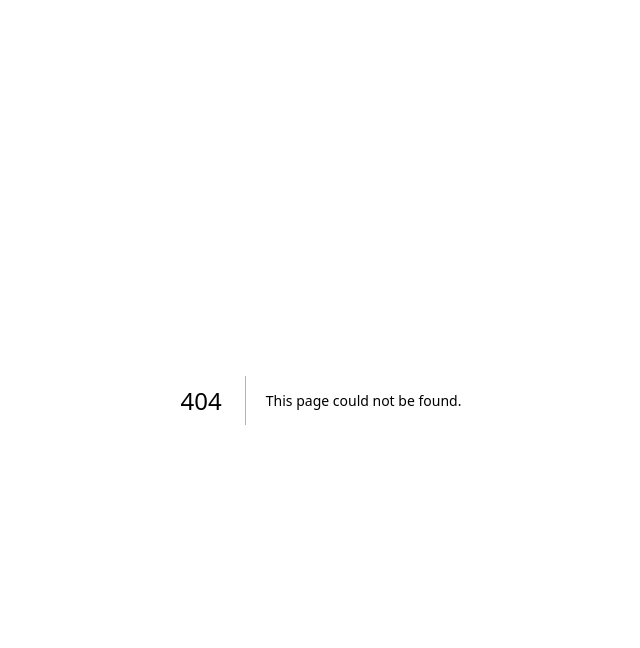
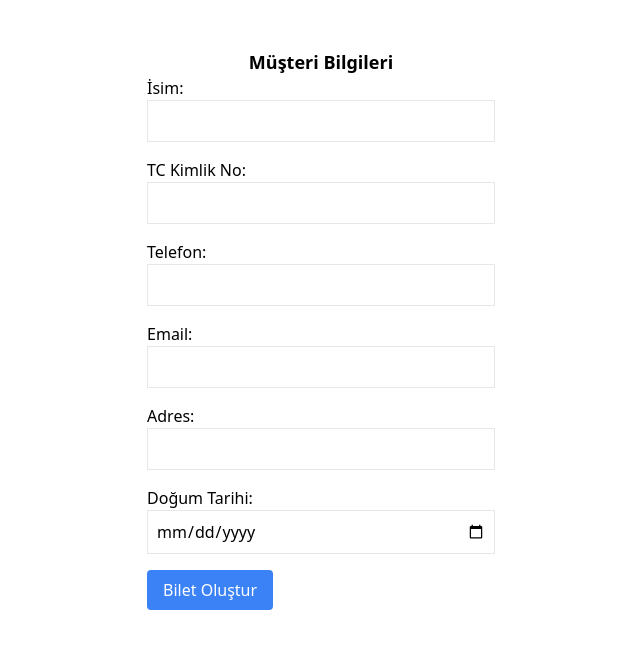
Before and after one commit to esrasevinc/beylikduzu-bilet, a Next.js app: page /form-page in a window 1280 px wide. Before the commit this address had no page. Shown: the top 648 px of the page, without its empty margins (319-959 px from the left). Built offline with nearby package versions, Linux system fonts and the light colour scheme.

Commit message:
activity id'ye göre salon koltukları getirme

```diff
--- /dev/null
+++ b/app/_components/CustomerForm.tsx
@@ -0,0 +1,93 @@
+"use client";
+
+import { useState } from "react";
+import { useRouter } from "next/navigation";
+import agent from "../api/agent";
+
+interface CustomerFormProps {
+  selectedSeatId: string;
+}
+
+const CustomerForm = () => {
+  const [name, setName] = useState("");
+  const [tcNum, setTcNum] = useState("");
+  const [phone, setPhone] = useState("");
+  const [email, setEmail] = useState("");
+  const [address, setAddress] = useState("");
+  const [birthDate, setBirthDate] = useState("");
+  const router = useRouter();
+
+
+  return (
+    <div className="w-full flex flex-col items-center justify-center max-w-7xl px-10 lg:px-20 mx-auto py-12">
+      <h2 className="text-lg font-bold">Müşteri Bilgileri</h2>
+      <form  className="space-y-4 items-center justify-center">
+        <div>
+          <label>İsim:</label>
+          <input
+            type="text"
+            value={name}
+            onChange={(e) => setName(e.target.value)}
+            className="border p-2 w-full"
+            required
+          />
+        </div>
+        <div>
+          <label>TC Kimlik No:</label>
+          <input
+            type="text"
+            value={tcNum}
+            onChange={(e) => setTcNum(e.target.value)}
+            className="border p-2 w-full"
+            required
+          />
+        </div>
+        <div>
+          <label>Telefon:</label>
+          <input
+            type="tel"
+            value={phone}
+            onChange={(e) => setPhone(e.target.value)}
+            className="border p-2 w-full"
+            required
+          />
+        </div>
+        <div>
+          <label>Email:</label>
+          <input
+            type="email"
+            value={email}
+            onChange={(e) => setEmail(e.target.value)}
+            className="border p-2 w-full"
+            required
+          />
+        </div>
+        <div>
+          <label>Adres:</label>
+          <input
+            type="text"
+            value={address}
+            onChange={(e) => setAddress(e.target.value)}
+            className="border p-2 w-full"
+            required
+          />
+        </div>
+        <div>
+          <label>Doğum Tarihi:</label>
+          <input
+            type="date"
+            value={birthDate}
+            onChange={(e) => setBirthDate(e.target.value)}
+            className="border p-2 w-full"
+            required
+          />
+        </div>
+        <button type="submit" className="px-4 py-2 bg-blue-500 text-white rounded">
+          Bilet Oluştur
+        </button>
+      </form>
+    </div>
+  );
+};
+
+export default CustomerForm;
--- a/app/_components/Salon.tsx
+++ b/app/_components/SeatSelection.tsx
@@ -1,19 +1,21 @@
 "use client";
 
-import React, { useEffect, useState } from 'react';
+import React, { act, useEffect, useState } from 'react';
 import Image from 'next/image';
 import { useRouter } from 'next/navigation';
-import screen from '@/app/images/perde.svg';
+import screen from '@/app/public/images/perde.svg';
 import agent from '../api/agent';
 import { EventHall } from '../models/eventHall';
 import { SeatModel } from '../models/seatModel';
 import Seat from './Seat';
+import { Activity } from '../models/activity';
 
-interface EventHallProps {
-  eventHallId: string;
+interface SeatSelectionProps {
+  activityId: string;
 }
 
-const Salon = ({ eventHallId }: EventHallProps) => {
+const SeatSelection = ({ activityId }: SeatSelectionProps) => {
+  const [activity, setActivity] = useState<Activity | null>(null);
   const [eh, setEh] = useState<EventHall | null>(null);
   const [seats, setSeats] = useState<SeatModel[]>([]);
   const [selectedSeat, setSelectedSeat] = useState<SeatModel | null>(null);
@@ -25,20 +27,25 @@ const Salon = ({ eventHallId }: EventHallProps) => {
   }, []);
 
   useEffect(() => {
-    const fetchEventHallDetails = async () => {
+    const fetchSeats = async () => {
       try {
-        const ehDetails = await agent.EventHalls.details(eventHallId);
-        setEh(ehDetails);
+        const activityDetails = await agent.Activities.details(activityId);
+        setActivity(activityDetails);
 
-        const seatList = await agent.Seats.list(eventHallId);
-        setSeats(seatList);
+        if (activityDetails?.eventHallId) {
+          const ehDetails = await agent.EventHalls.details(activityDetails.eventHallId);
+          setEh(ehDetails);
+
+          const seatList = await agent.Seats.list(activityDetails.eventHallId);
+          setSeats(seatList);
+        }
       } catch (error) {
         console.error('Error fetching event hall details or seats:', error);
       }
     };
 
-    fetchEventHallDetails();
-  }, [eventHallId]);
+    fetchSeats();
+  }, [activityId]);
 
   const createSeatingChart = (): (SeatModel | null)[][] => {
     if (!eh) return [];
@@ -63,10 +70,10 @@ const Salon = ({ eventHallId }: EventHallProps) => {
   };
 
   const handleContinue = () => {
-    if (isClient) {
-      router.push('/form-page');
-    }
-  };
+    if (isClient && selectedSeat) {
+      router.push('/form-page')
+     };
+  }
 
   return (
     <div className="py-12">
@@ -118,4 +125,4 @@ const Salon = ({ eventHallId }: EventHallProps) => {
   );
 }
 
-export default Salon;
+export default SeatSelection;
--- a/app/api/agent.ts
+++ b/app/api/agent.ts
@@ -2,6 +2,7 @@ import axios, { AxiosResponse } from "axios";
 import { SeatModel } from "../models/seatModel";
 import { EventHall } from "../models/eventHall";
 import { Ticket } from "../models/ticket";
+import { Activity } from "../models/activity";
 
 axios.defaults.baseURL = 'http://localhost:5000/api';
 
@@ -23,14 +24,19 @@ const Seats = {
   }
 
   const Tickets = {
-    buyTicket: (ticket: Ticket) => requests.post<Ticket>('/tickets',ticket)
+    buyTicket: (ticket: Ticket) => requests.post<Ticket>('/tickets', ticket)
   }
+
+  const Activities = {
+    details: (id: string) => requests.get<Activity>(`/activities/${id}`),
+}
 
 
 const agent = {
     Seats,
     EventHalls,
-    Tickets
+    Tickets,
+    Activities
 }
 
 export default agent;
--- /dev/null
+++ b/app/form-page/page.tsx
@@ -0,0 +1,12 @@
+import React from 'react'
+import CustomerForm from '../_components/CustomerForm'
+
+const page = () => {
+  return (
+    <>
+        <CustomerForm />
+    </>
+  )
+}
+
+export default page
--- /dev/null
+++ b/app/models/activity.ts
@@ -0,0 +1,18 @@
+import { EventHall } from "./eventHall";
+import { Place } from "./place";
+
+export interface Activity {
+    id: string;
+    name: string;
+    placeId: string;
+    place: Place;
+    eventHall: EventHall;
+    eventHallId: string;
+    date: Date | null;
+    description: string;
+    duration: string;
+    isActive?: boolean;
+    isDeleted?: boolean;
+    isCancelled?: boolean;
+    isPAid?: boolean;
+}
--- /dev/null
+++ b/app/models/place.ts
@@ -0,0 +1,4 @@
+export interface Place {
+    id: string;
+    title: string;
+  }
--- a/app/page.tsx
+++ b/app/page.tsx
@@ -1,9 +1,9 @@
-import Salon from "./_components/Salon";
+import SeatSelection from "./_components/SeatSelection";
 
 export default function Home() {
   return (
     <div className="w-full flex items-center justify-center max-w-7xl px-10 lg:px-20 mx-auto">
-      <Salon eventHallId="92545188-1683-4860-9625-168f9f719990" />
+      <SeatSelection activityId="1597e82a-f905-4cb5-8aac-ed18e2e4999c" />
     </div>
   );
 }
--- /dev/null
+++ b/app/stores/activityStore.ts
@@ -0,0 +1,52 @@
+import { makeAutoObservable, runInAction } from "mobx";
+import agent from "../api/agent";
+import { Activity } from "../models/activity";
+
+export default class ActivityStore {
+    activityRegistry = new Map<string, Activity>();
+    selectedActivity?: Activity = undefined;
+    loading = false;
+    loadingInitial = false;
+
+    constructor() {
+        makeAutoObservable(this);
+    }
+
+    private setActivity = (activity: Activity) => {
+        this.activityRegistry.set(activity.id!, activity);
+      };
+
+      private getActivity = (id: string) => {
+        return this.activityRegistry.get(id);
+      };
+
+      clearSelectedActivity = () => {
+        this.selectedActivity = undefined;
+      };
+
+      loadActivityById = async (id: string) => {
+        let activity = this.getActivity(id);
+        if (activity) {
+            this.selectedActivity = activity;
+            return activity;
+        }
+        else {
+            this.setLoadingInitial(true);
+            try {
+                activity = await agent.Activities.details(id);
+                this.setActivity(activity);
+                runInAction(() => this.selectedActivity = activity);
+                this.setLoadingInitial(false);
+                return activity;
+            } catch (error) {
+                console.log(error);
+                this.setLoadingInitial(false);
+            }
+        }
+    }
+
+    setLoadingInitial = (state: boolean) => {
+        this.loadingInitial = state
+    }
+
+}
--- /dev/null
+++ b/app/stores/store.ts
@@ -0,0 +1,18 @@
+import { createContext, useContext } from "react";
+import ActivityStore from "./activityStore";
+
+
+
+interface Store {
+  activityStore: ActivityStore;
+}
+
+export const store: Store = {
+  activityStore: new ActivityStore(),
+};
+
+export const StoreContext = createContext(store);
+
+export function useStore() {
+  return useContext(StoreContext);
+}
--- a/package.json
+++ b/package.json
@@ -10,6 +10,7 @@
   },
   "dependencies": {
     "axios": "^1.7.7",
+    "mobx": "^6.13.3",
     "next": "14.2.13",
     "react": "^18",
     "react-dom": "^18"
```
Also changed, not shown: app/public/images/perde.svg (renamed from app/images/perde.svg), 1 other file (tests, documents, lock files or other folders).
